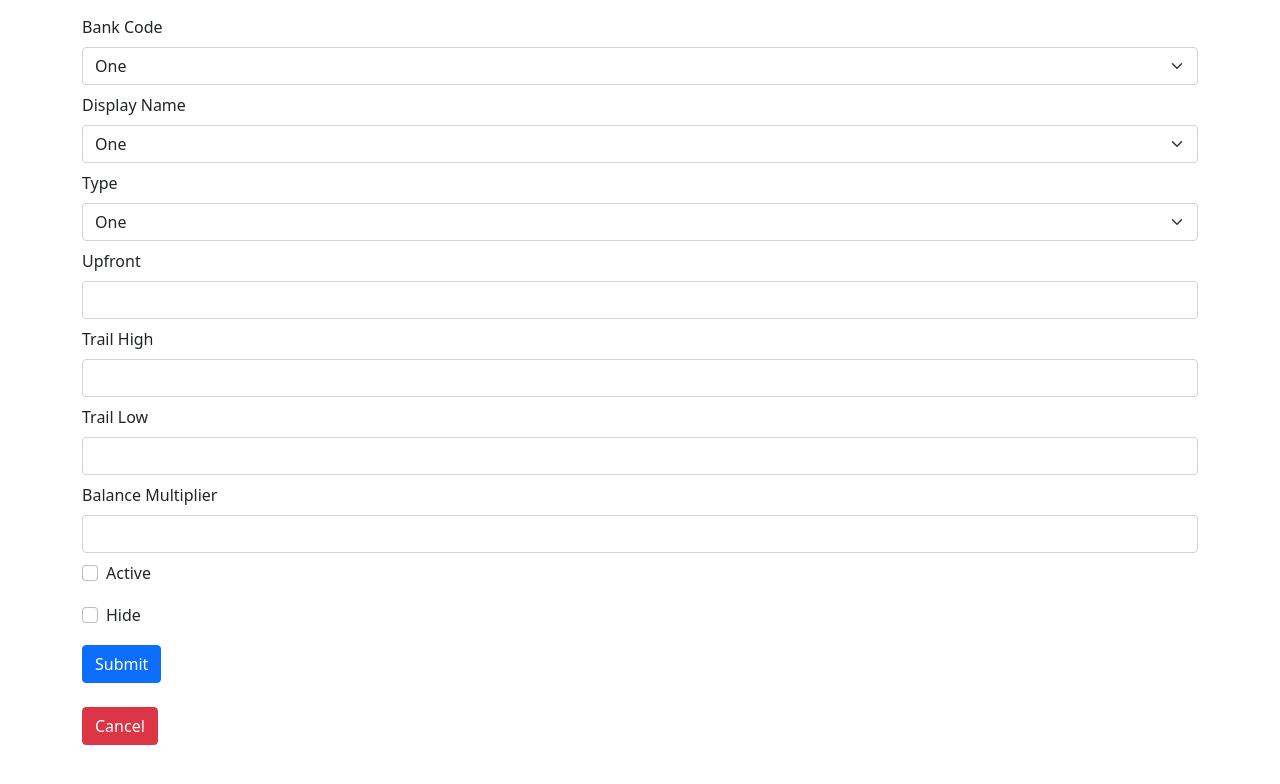
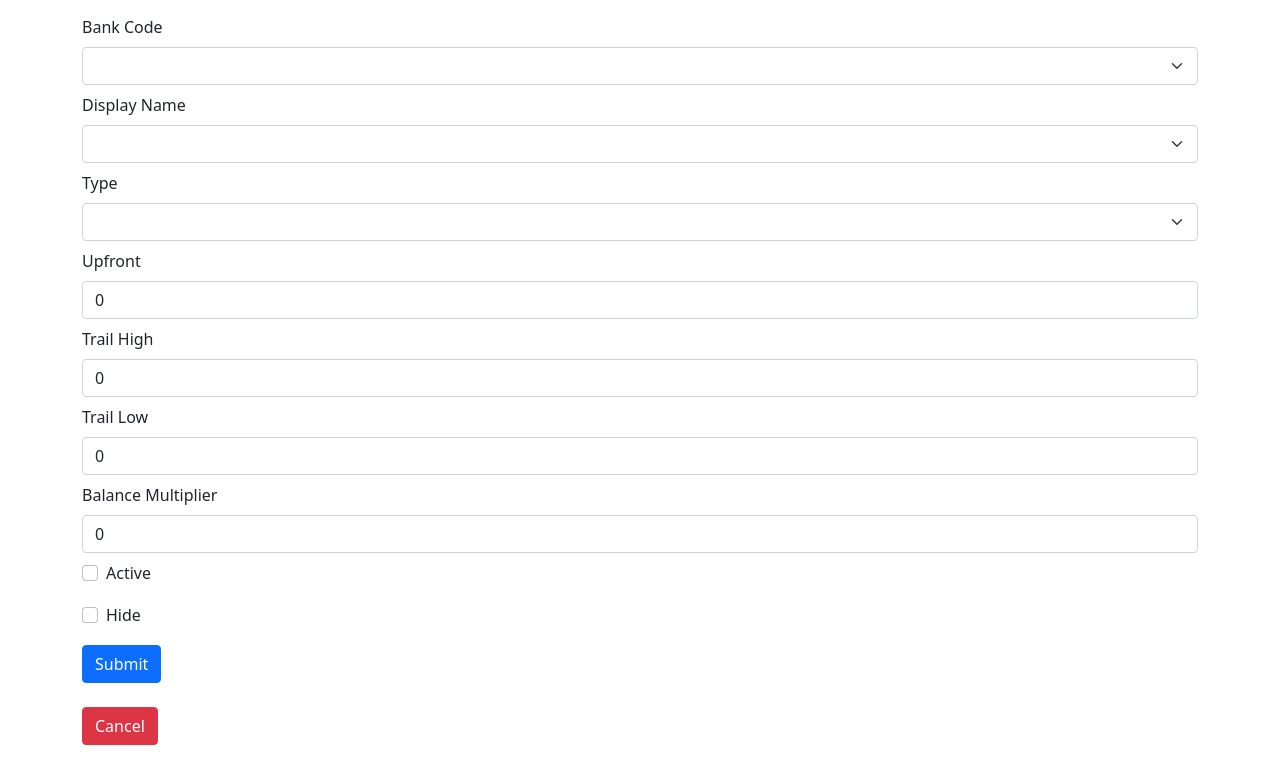
Before and after one commit to xbax486/lender-maintenance, an Angular app: page /lender/1 in a window 1280 px wide. Shown: the top 784 px of the page. Built offline with nearby package versions, Linux system fonts and the light colour scheme.

Commit message:
Populate lender component with passed lender details from lender maintainance page.

```diff
--- a/src/app/app.module.ts
+++ b/src/app/app.module.ts
@@ -2,6 +2,7 @@ import { NgModule } from '@angular/core';
 import { BrowserModule } from '@angular/platform-browser';
 import { HttpClientModule, HTTP_INTERCEPTORS } from '@angular/common/http';
 import { BrowserAnimationsModule } from '@angular/platform-browser/animations';
+import { FormsModule } from '@angular/forms';
 import { ToastrModule } from 'ngx-toastr';
 import { AppRoutingModule } from './app-routing.module';
 
@@ -22,6 +23,7 @@ import { LenderComponent } from './components/lender/lender.component';
   imports: [
     BrowserModule,
     BrowserAnimationsModule,
+    FormsModule,
     ToastrModule.forRoot(),
     HttpClientModule,
     AppRoutingModule,
--- a/src/app/components/lender-maintenance/lender-maintenance.component.ts
+++ b/src/app/components/lender-maintenance/lender-maintenance.component.ts
@@ -60,6 +60,7 @@ export class LenderMaintenanceComponent implements OnDestroy {
 
   public toggleIsEdit(lender: Lender) {
     lender.isEditMode = !lender.isEditMode;
+    this.lenderService.selectedLender$.next(lender);
     this.router.navigate(['/lender', lender.id]);
   }
 
--- a/src/app/components/lender/lender.component.html
+++ b/src/app/components/lender/lender.component.html
@@ -3,49 +3,108 @@
     <div class="row">
       <div class="col mb-2">
         <label for="bankCode" class="form-label">Bank Code</label>
-        <select class="form-select" aria-label="bank code">
-          <option value="1">One</option>
-          <option value="2">Two</option>
-          <option value="3">Three</option>
+        <select
+          name="bankCode"
+          class="form-select"
+          id="bankCode"
+          aria-label="bank code"
+          [(ngModel)]="selectedLender.attributes.code"
+          (ngModelChange)="onBankChanged(0)"
+        >
+          <option
+            *ngFor="let bank of banks"
+            [value]="bank.code"
+            [selected]="bank.code === selectedLender.attributes.code"
+          >
+            {{ bank.code }}
+          </option>
         </select>
       </div>
     </div>
     <div class="row">
       <div class="col mb-2">
         <label for="displayName" class="form-label">Display Name</label>
-        <select class="form-select" aria-label="display name">
-          <option value="1">One</option>
-          <option value="2">Two</option>
-          <option value="3">Three</option>
+        <select
+          name="displayName"
+          class="form-select"
+          id="displayName"
+          aria-label="display name"
+          [(ngModel)]="selectedLender.attributes.name"
+          (ngModelChange)="onBankChanged(1)"
+        >
+          <option
+            *ngFor="let bank of banks"
+            [value]="bank.name"
+            [selected]="bank.name === selectedLender.attributes.name"
+          >
+            {{ bank.name }}
+          </option>
         </select>
       </div>
     </div>
     <div class="row">
       <div class="col mb-2">
         <label for="type" class="form-label">Type</label>
-        <select class="form-select" aria-label="type">
-          <option value="1">One</option>
-          <option value="2">Two</option>
-          <option value="3">Three</option>
+        <select
+          name="type"
+          class="form-select"
+          id="type"
+          aria-label="type"
+          [(ngModel)]="selectedLender.attributes.type"
+        >
+          <option
+            *ngFor="let type of types; index as index"
+            [value]="type"
+            [selected]="type === selectedLender.attributes.type"
+          >
+            {{ type | titlecase }}
+          </option>
         </select>
       </div>
     </div>
     <div class="row">
       <div class="col mb-2">
         <label for="upfront" class="form-label">Upfront</label>
-        <input type="number" class="form-control" id="upfront" />
+        <input
+          name="upfront"
+          type="number"
+          class="form-control"
+          id="upfront"
+          min="0"
+          max="100"
+          [value]="selectedLender.attributes.upfont_commission"
+          [(ngModel)]="selectedLender.attributes.upfont_commission"
+        />
       </div>
     </div>
     <div class="row">
       <div class="col mb-2">
         <label for="trailHigh" class="form-label">Trail High</label>
-        <input type="number" class="form-control" id="trailHigh" />
+        <input
+          name="trailHigh"
+          type="number"
+          class="form-control"
+          id="trailHigh"
+          min="0"
+          max="100"
+          [value]="selectedLender.attributes.high_trail_commission"
+          [(ngModel)]="selectedLender.attributes.high_trail_commission"
+        />
       </div>
     </div>
     <div class="row">
       <div class="col mb-2">
         <label for="trailLow" class="form-label">Trail Low</label>
-        <input type="number" class="form-control" id="trailLow" />
+        <input
+          name="trailLow"
+          type="number"
+          class="form-control"
+          id="trailLow"
+          min="0"
+          max="100"
+          [value]="selectedLender.attributes.low_trail_commission"
+          [(ngModel)]="selectedLender.attributes.low_trail_commission"
+        />
       </div>
     </div>
     <div class="row">
@@ -53,14 +112,30 @@
         <label for="balanceMultiplier" class="form-label">
           Balance Multiplier
         </label>
-        <input type="number" class="form-control" id="balanceMultiplier" />
+        <input
+          name="balanceMultiplier"
+          type="number"
+          class="form-control"
+          id="balanceMultiplier"
+          min="0"
+          max="100"
+          [value]="selectedLender.attributes.balance_multiplier"
+          [(ngModel)]="selectedLender.attributes.balance_multiplier"
+        />
       </div>
     </div>
     <div class="row">
       <div class="col mb-2">
         <div class="form-check">
           <label for="active" class="form-label">Active</label>
-          <input class="form-check-input" type="checkbox" id="active" />
+          <input
+            name="active"
+            class="form-check-input"
+            type="checkbox"
+            id="active"
+            [value]="selectedLender.attributes.is_active"
+            [(ngModel)]="selectedLender.attributes.is_active"
+          />
         </div>
       </div>
     </div>
@@ -68,7 +143,14 @@
       <div class="col mb-2">
         <div class="form-check">
           <label for="hide" class="form-label">Hide</label>
-          <input class="form-check-input" type="checkbox" id="hide" />
+          <input
+            name="hide"
+            class="form-check-input"
+            type="checkbox"
+            id="hide"
+            [value]="selectedLender.attributes.is_hidden"
+            [(ngModel)]="selectedLender.attributes.is_hidden"
+          />
         </div>
       </div>
     </div>
--- a/src/app/components/lender/lender.component.ts
+++ b/src/app/components/lender/lender.component.ts
@@ -1,15 +1,86 @@
-import { Component } from '@angular/core';
+import { Component, OnDestroy } from '@angular/core';
 import { Router } from '@angular/router';
+import { Subscription } from 'rxjs';
+
+import { Lender, Bank } from 'src/app/models/lender';
+import { BankProperties } from 'src/app/models/bankPropertiesEnum';
+import { LenderService } from 'src/app/services/lender.service';
 
 @Component({
   selector: 'app-lender',
   templateUrl: './lender.component.html',
   styleUrls: ['./lender.component.css'],
 })
-export class LenderComponent {
-  constructor(private router: Router) {}
+export class LenderComponent implements OnDestroy {
+  selectedLender: Lender = {
+    type: '',
+    id: '',
+    attributes: {
+      code: '',
+      name: '',
+      type: '',
+      upfont_commission: 0,
+      high_trail_commission: 0,
+      low_trail_commission: 0,
+      balance_multiplier: 0,
+      is_active: false,
+      is_hidden: false,
+    },
+  };
+
+  banks: Bank[] = [];
+  types: string[] = [];
+
+  bankProperties: BankProperties = 0;
+
+  selectedLenderSubscription = new Subscription();
+
+  constructor(private router: Router, private lenderService: LenderService) {
+    this.getSelectedLender();
+  }
+
+  ngOnDestroy(): void {
+    this.selectedLenderSubscription.unsubscribe();
+  }
 
   onCancelClicked() {
     this.router.navigate(['']);
   }
+
+  public onBankChanged(property: BankProperties) {
+    let index = 0;
+    let updatedBank: Bank = { code: '', name: '' };
+    if (property === 0) {
+      index = this.banks.findIndex(
+        (bank) => bank.code === this.selectedLender.attributes.code
+      );
+      updatedBank = { ...this.banks[index] };
+      this.selectedLender.attributes.name = updatedBank.name;
+    } else if (property === 1) {
+      index = this.banks.findIndex(
+        (bank) => bank.name === this.selectedLender.attributes.name
+      );
+      updatedBank = { ...this.banks[index] };
+      this.selectedLender.attributes.code = updatedBank.code;
+    }
+
+    console.log(this.selectedLender);
+  }
+
+  private getSelectedLender() {
+    this.selectedLenderSubscription =
+      this.lenderService.selectedLender$.subscribe((lender: Lender) => {
+        this.selectedLender = lender;
+        this.getBanks();
+        this.getTypes();
+      });
+  }
+
+  private getBanks() {
+    this.banks = this.lenderService.getLendersBanks();
+  }
+
+  private getTypes() {
+    this.types = this.lenderService.getLendersTypes();
+  }
 }
--- /dev/null
+++ b/src/app/models/bankPropertiesEnum.ts
@@ -0,0 +1,4 @@
+export enum BankProperties {
+  Code,
+  Name,
+}
--- a/src/app/services/lender.service.ts
+++ b/src/app/services/lender.service.ts
@@ -1,11 +1,11 @@
 import { Injectable } from '@angular/core';
 import { HttpClient } from '@angular/common/http';
-import { Observable, delay, switchMap, of, tap } from 'rxjs';
+import { Observable, delay, tap, BehaviorSubject } from 'rxjs';
 
 import { LenderJsonResult } from '../models/lender';
 import { Lender, Bank } from './../models/lender';
 
-const TIME_TO_FETCH_DATA = 3000;
+const TIME_TO_FETCH_DATA = 2000;
 
 @Injectable({
   providedIn: 'root',
@@ -13,6 +13,21 @@ const TIME_TO_FETCH_DATA = 3000;
 export class LenderService {
   private _jsonURL = 'assets/lenders.json';
   private _lenders: Lender[] = [];
+  public selectedLender$ = new BehaviorSubject<Lender>({
+    type: '',
+    id: '',
+    attributes: {
+      code: '',
+      name: '',
+      type: '',
+      upfont_commission: 0,
+      high_trail_commission: 0,
+      low_trail_commission: 0,
+      balance_multiplier: 0,
+      is_active: false,
+      is_hidden: false,
+    },
+  });
 
   constructor(private http: HttpClient) {}
 
--- a/src/assets/lenders.json
+++ b/src/assets/lenders.json
@@ -9,7 +9,7 @@
       "attributes": {
         "code": "ANZ",
         "name": "ANZ",
-        "type": "residential",
+        "type": "aaa",
         "upfont_commission": 0,
         "high_trail_commission": 3,
         "low_trail_commission": 0,
```
